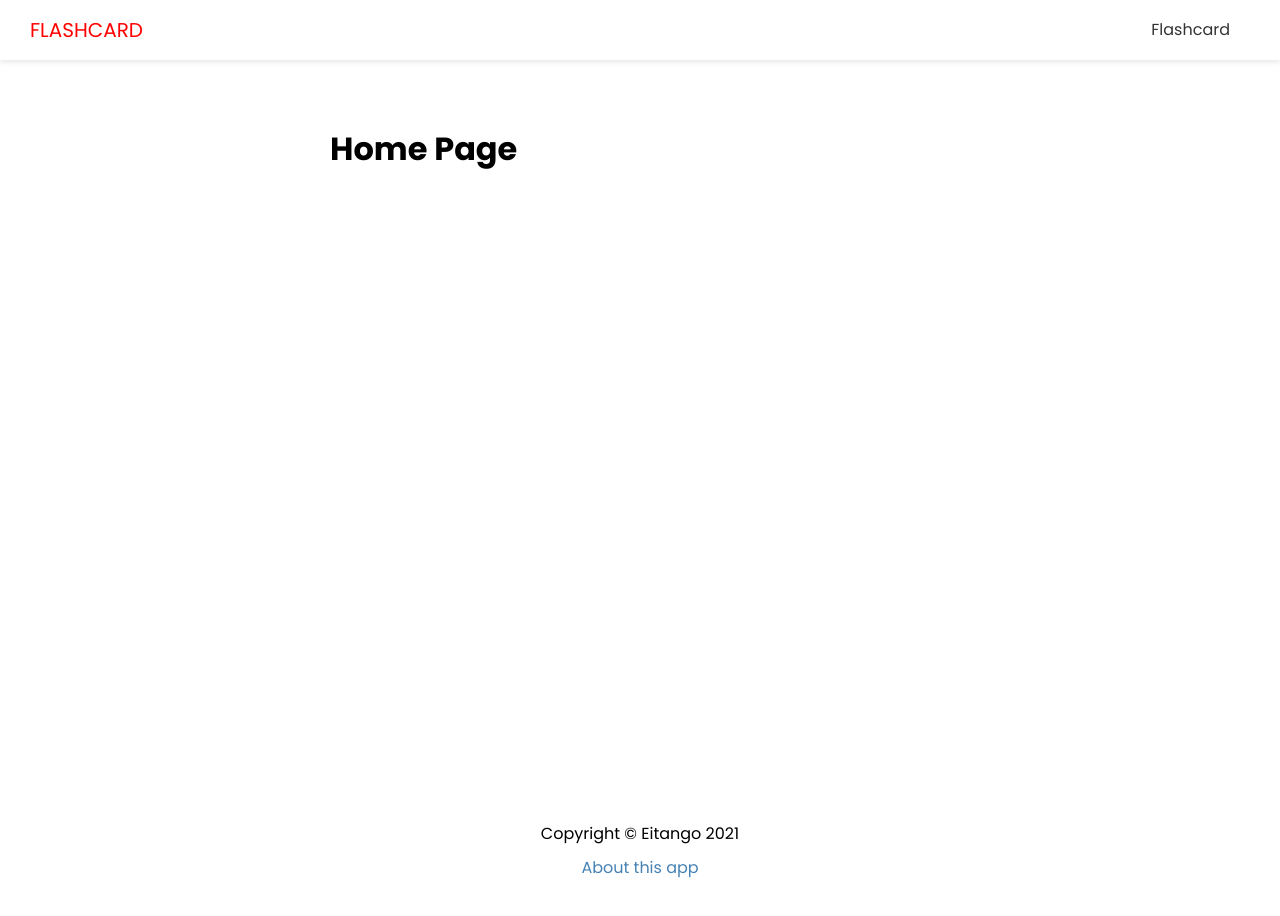
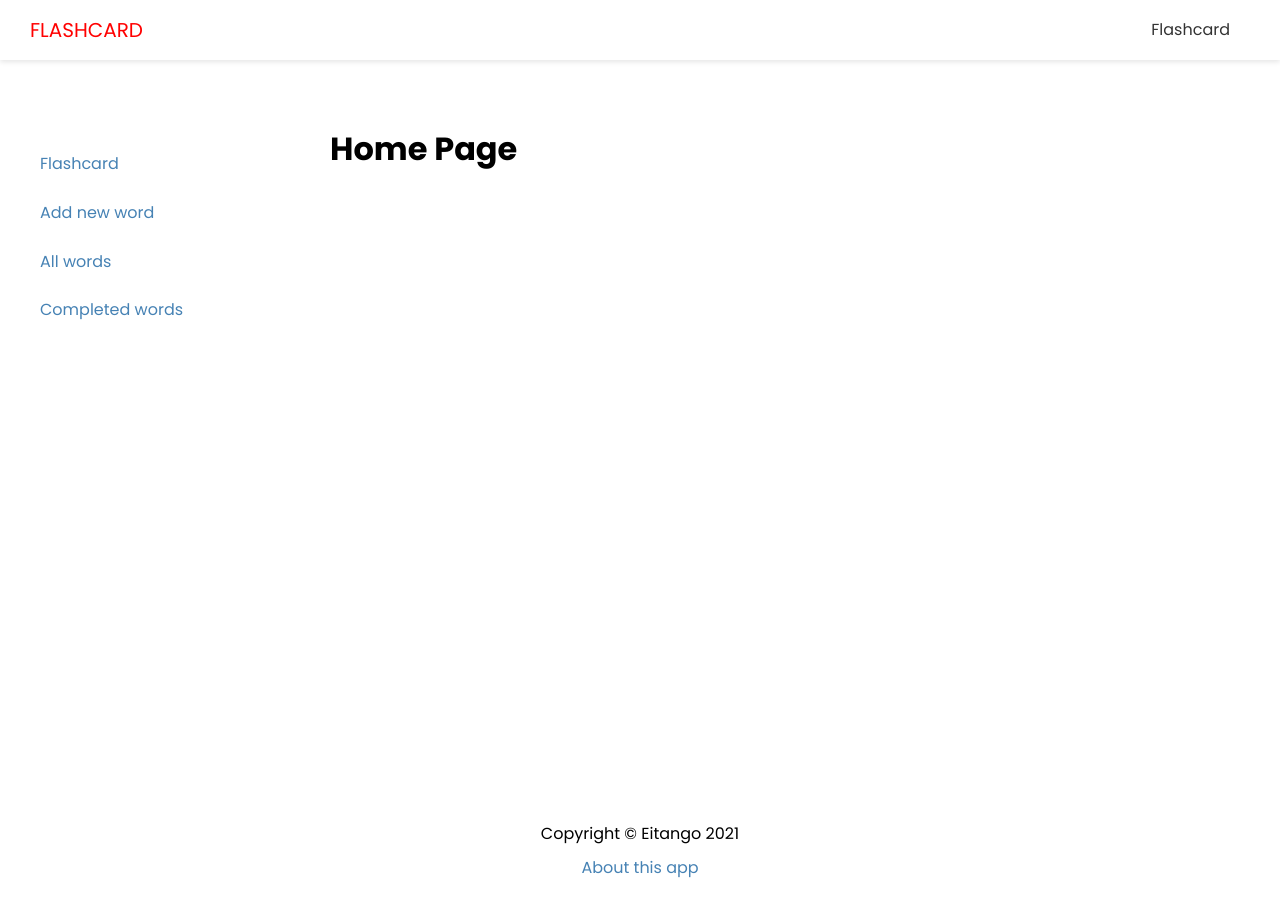
Before and after one commit to asa108/flashcard-frontend, a Next.js app: page / in a window 1280 px wide. Shown: the top 916 px of the page. Built offline with nearby package versions, Linux system fonts and the light colour scheme.

Commit message:
added sidebar component

```diff
--- a/components/Layout.js
+++ b/components/Layout.js
@@ -2,6 +2,7 @@ import Head from "next/head";
 import styles from "@/styles/Layout.module.css";
 import Header from "@/components/Header";
 import Footer from "@/components/Footer";
+import Sidebar from "./SideBar";
 
 export default function Layout({ title, keywords, description, children }) {
   return (
@@ -12,6 +13,7 @@ export default function Layout({ title, keywords, description, children }) {
         <meta name="keywords" content={keywords} />
       </Head>
       <Header />
+      <Sidebar />
       <div className={styles.container}>{children}</div>
       <Footer />
     </div>
--- /dev/null
+++ b/components/SideBar.js
@@ -0,0 +1,33 @@
+import Link from "next/link";
+import styles from "@/styles/SideBar.module.css";
+
+export default function SideBar() {
+  return (
+    <div className={styles.sidebar}>
+      <nav>
+        <ul>
+          <li>
+            <Link href="/flashcards">
+              <a>Flashcard</a>
+            </Link>
+          </li>
+          <li>
+            <Link href="/add">
+              <a>Add new word</a>
+            </Link>
+          </li>
+          <li>
+            <Link href="/all">
+              <a>All words</a>
+            </Link>
+          </li>
+          <li>
+            <Link href="/complete">
+              <a>Completed words</a>
+            </Link>
+          </li>
+        </ul>
+      </nav>
+    </div>
+  );
+}
--- /dev/null
+++ b/styles/SideBar.module.css
@@ -0,0 +1,13 @@
+.sidebar{
+    margin: 100px 0 40px;
+    text-align: left;
+    position: fixed;
+    top:30px;
+    left:0px;
+
+}
+
+.sidebar li{
+    margin: 20px 40px;
+    list-style-type: none;
+}
```
